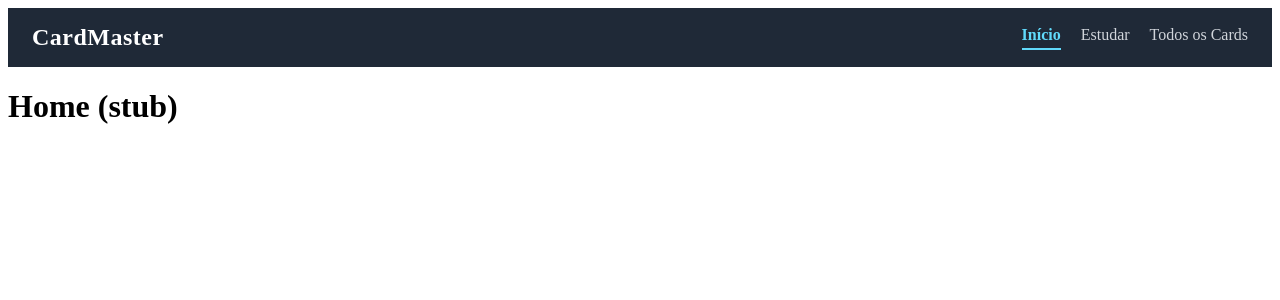
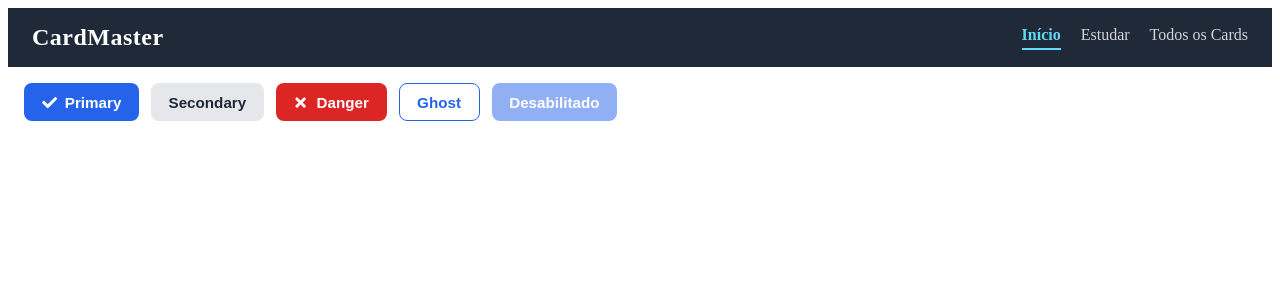
Before and after one commit to Cleok3Lima/frontend-avancado-mvp, a React (Vite) app: page / in a window 1280 px wide. Shown: the top 300 px of the page. Built offline with nearby package versions, Linux system fonts and the light colour scheme.

Commit message:
feat: add BotaoAcao reusable button component

```diff
--- /dev/null
+++ b/src/components/BotaoAcao/BotaoAcao.jsx
@@ -0,0 +1,18 @@
+import { Botao } from "./BotaoAcao.styles";
+
+export function BotaoAcao({
+  children,
+  variante = "primary",
+  icone: Icone,
+  onClick,
+  type = "button",
+  disabled = false,
+  ...rest
+}) {
+  return (
+    <Botao type={type} $variante={variante} onClick={onClick} disabled={disabled} {...rest}>
+      {Icone && <Icone aria-hidden="true" />}
+      {children}
+    </Botao>
+  );
+}
--- /dev/null
+++ b/src/components/BotaoAcao/BotaoAcao.styles.js
@@ -0,0 +1,57 @@
+import styled, { css } from "styled-components";
+
+const variantes = {
+  primary: css`
+    background-color: #2563eb;
+    color: #fff;
+    &:hover {
+      background-color: #1d4ed8;
+    }
+  `,
+  secondary: css`
+    background-color: #e5e7eb;
+    color: #1f2937;
+    &:hover {
+      background-color: #d1d5db;
+    }
+  `,
+  danger: css`
+    background-color: #dc2626;
+    color: #fff;
+    &:hover {
+      background-color: #b91c1c;
+    }
+  `,
+  ghost: css`
+    background-color: transparent;
+    color: #2563eb;
+    border: 1px solid #2563eb;
+    &:hover {
+      background-color: #eff6ff;
+    }
+  `,
+};
+
+export const Botao = styled.button`
+  display: inline-flex;
+  align-items: center;
+  gap: 0.5rem;
+  padding: 0.6rem 1.1rem;
+  border: none;
+  border-radius: 0.5rem;
+  font-size: 0.95rem;
+  font-weight: 600;
+  cursor: pointer;
+  transition: background-color 0.15s ease, transform 0.05s ease;
+
+  ${(props) => variantes[props.$variante] || variantes.primary}
+
+  &:disabled {
+    opacity: 0.5;
+    cursor: not-allowed;
+  }
+
+  &:active:not(:disabled) {
+    transform: scale(0.97);
+  }
+`;
--- a/src/pages/Home/Home.jsx
+++ b/src/pages/Home/Home.jsx
@@ -1,3 +1,24 @@
+import { FaCheck, FaTimes } from "react-icons/fa";
+import { BotaoAcao } from "../../components/BotaoAcao/BotaoAcao";
+
 export function Home() {
-  return <h1>Home (stub)</h1>;
+  return (
+    <div style={{ padding: "1rem", display: "flex", gap: "0.75rem", flexWrap: "wrap" }}>
+      <BotaoAcao variante="primary" icone={FaCheck} onClick={() => console.log("primary clicado")}>
+        Primary
+      </BotaoAcao>
+      <BotaoAcao variante="secondary" onClick={() => console.log("secondary clicado")}>
+        Secondary
+      </BotaoAcao>
+      <BotaoAcao variante="danger" icone={FaTimes} onClick={() => console.log("danger clicado")}>
+        Danger
+      </BotaoAcao>
+      <BotaoAcao variante="ghost" onClick={() => console.log("ghost clicado")}>
+        Ghost
+      </BotaoAcao>
+      <BotaoAcao variante="primary" disabled>
+        Desabilitado
+      </BotaoAcao>
+    </div>
+  );
 }
```
